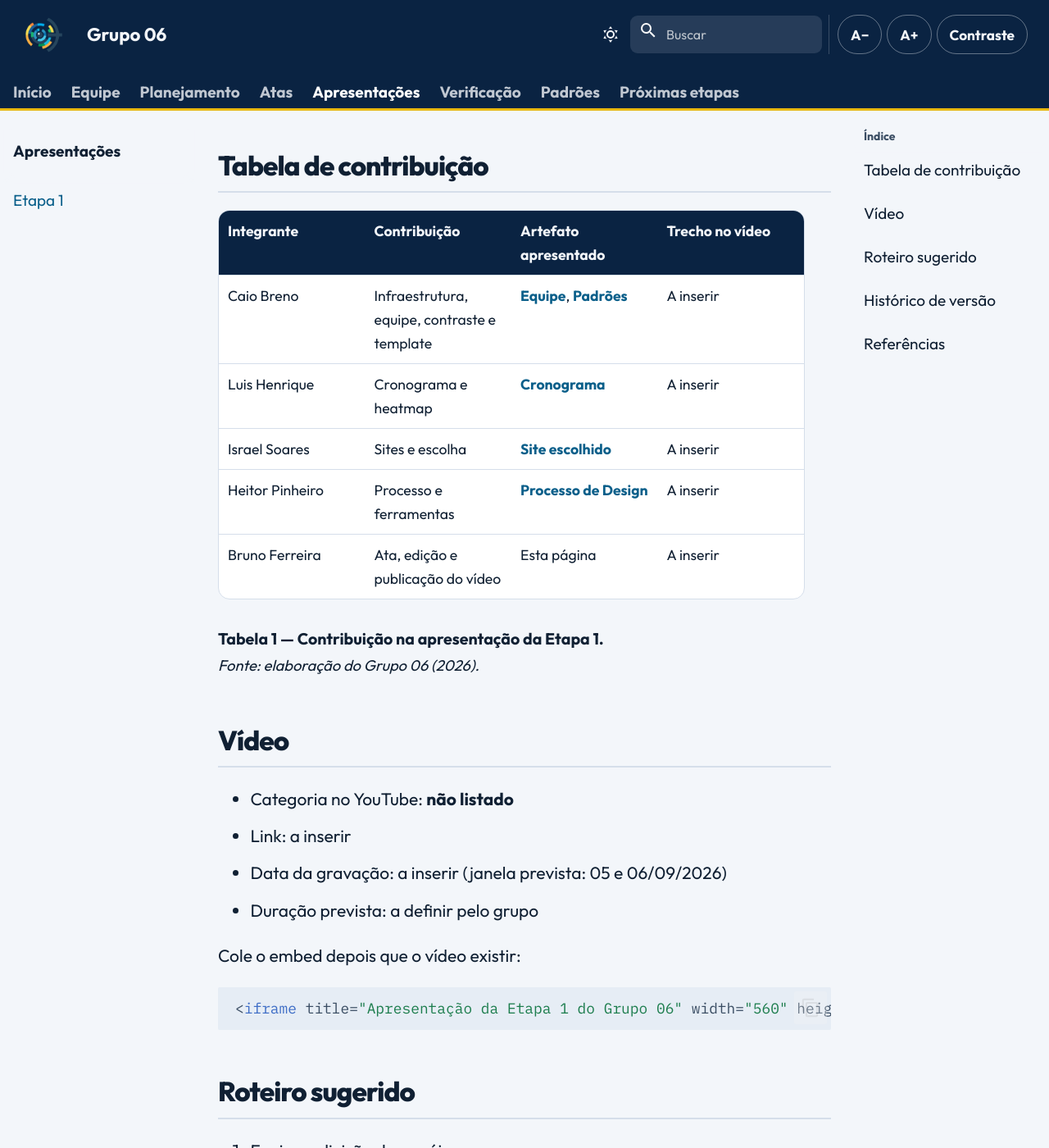
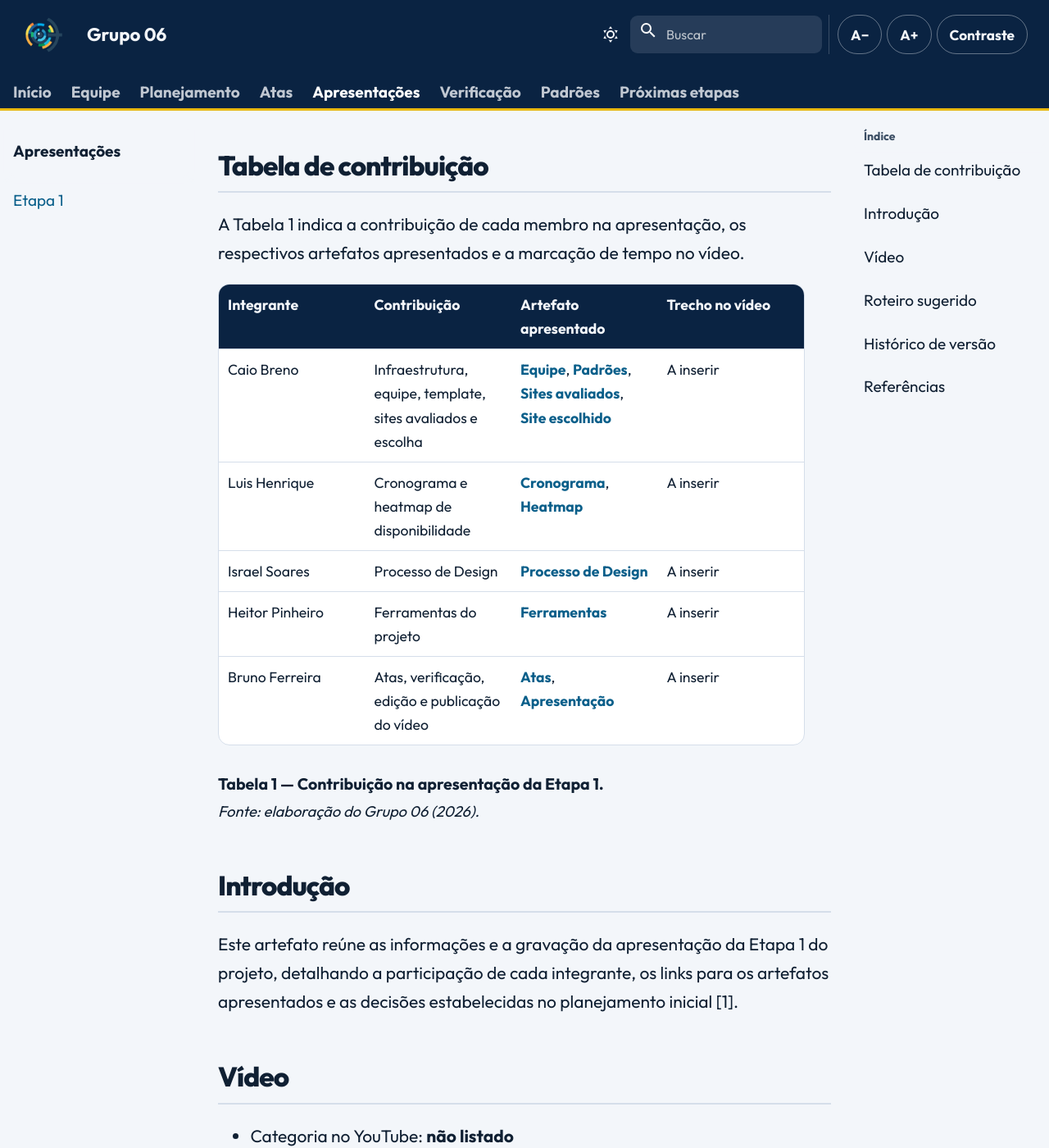
Before and after one commit to Interacao-Humano-Computador/2026.2-Grupo06, an MkDocs documentation site: the page built from docs/apresentacoes/etapa-01.md, in a window 1280 px wide and 1400 px high, scrolled down 256 px. Shown: the whole window at 82% size. Built offline with MkDocs 1.6.1 and Material for MkDocs 9.7.7, drawn with Linux system fonts in a browser that asks for light colours; comment, search, counter and statistics services are not loaded; some of the changed text lies outside the part shown.

Commit message:
docs(planejamento): redistribui responsabilidades dos artefatos da etapa 1

```diff
--- a/docs/apresentacoes/etapa-01.md
+++ b/docs/apresentacoes/etapa-01.md
@@ -4,16 +4,22 @@
 
 ## Tabela de contribuição
 
+A Tabela 1 indica a contribuição de cada membro na apresentação, os respectivos artefatos apresentados e a marcação de tempo no vídeo.
+
 | Integrante | Contribuição | Artefato apresentado | Trecho no vídeo |
 | --- | --- | --- | --- |
-| Caio Breno | Infraestrutura, equipe, contraste e template | [Equipe](../equipe.md), [Padrões](../guia/index.md) | A inserir |
-| Luis Henrique | Cronograma e heatmap | [Cronograma](../entrega-1/cronograma.md) | A inserir |
-| Israel Soares | Sites e escolha | [Site escolhido](../entrega-1/site-escolhido.md) | A inserir |
-| Heitor Pinheiro | Processo e ferramentas | [Processo de Design](../entrega-1/processo-design.md) | A inserir |
-| Bruno Ferreira | Ata, edição e publicação do vídeo | Esta página | A inserir |
+| Caio Breno | Infraestrutura, equipe, template, sites avaliados e escolha | [Equipe](../equipe.md), [Padrões](../guia/index.md), [Sites avaliados](../entrega-1/sites-avaliados.md), [Site escolhido](../entrega-1/site-escolhido.md) | A inserir |
+| Luis Henrique | Cronograma e heatmap de disponibilidade | [Cronograma](../entrega-1/cronograma.md), [Heatmap](../entrega-1/heatmap.md) | A inserir |
+| Israel Soares | Processo de Design | [Processo de Design](../entrega-1/processo-design.md) | A inserir |
+| Heitor Pinheiro | Ferramentas do projeto | [Ferramentas](../entrega-1/ferramentas.md) | A inserir |
+| Bruno Ferreira | Atas, verificação, edição e publicação do vídeo | [Atas](../atas/index.md), [Apresentação](etapa-01.md) | A inserir |
 
 <p class="caption">Tabela 1 — Contribuição na apresentação da Etapa 1.</p>
 <p class="source">Fonte: elaboração do Grupo 06 (2026).</p>
+
+## Introdução
+
+Este artefato reúne as informações e a gravação da apresentação da Etapa 1 do projeto, detalhando a participação de cada integrante, os links para os artefatos apresentados e as decisões estabelecidas no planejamento inicial [1].
 
 ## Vídeo
 
@@ -31,18 +37,19 @@ Cole o embed depois que o vídeo existir:
 ## Roteiro sugerido
 
 1. Equipe e divisão de papéis
-2. Site escolhido e critérios
+2. Sites avaliados e justificativa do site escolhido
 3. Processo de Design
-4. Ferramentas
-5. Cronograma e heatmap
-6. Acessibilidade do GitHub Pages
+4. Ferramentas do projeto
+5. Cronograma e heatmap de disponibilidade
+6. Acessibilidade do GitHub Pages e padrões
 7. Encaminhamentos
 
 ## Histórico de versão
 
 | Versão | Data | Descrição | Autor(es) | Revisor(es) |
 | :---: | :---: | --- | --- | --- |
-| `0.1` | 04/09/2026 | Modelo da apresentação da Etapa 1 | [Caio Breno de Souza Bezerra](https://github.com/CaioBezerra-Dev) | A definir |
+| `0.1` | 04/09/2026 | Modelo da apresentação da Etapa 1 | [Caio Breno de Souza Bezerra](https://github.com/CaioBezerra-Dev) | [Bruno Ferreira Dornelas](https://github.com/brunnf) |
+| `1.0` | 05/09/2026 | Redistribuição das partes dos integrantes, links diretos e introdução | [Bruno Ferreira Dornelas](https://github.com/brunnf) | [Caio Breno de Souza Bezerra](https://github.com/CaioBezerra-Dev) |
 
 ## Referências
 
```
Also changed, not shown: docs/entrega-1/index.md (+6 -5 lines), docs/equipe.md (+5 -4 lines), docs/guia/como-contribuir.md (+6 -5 lines).
